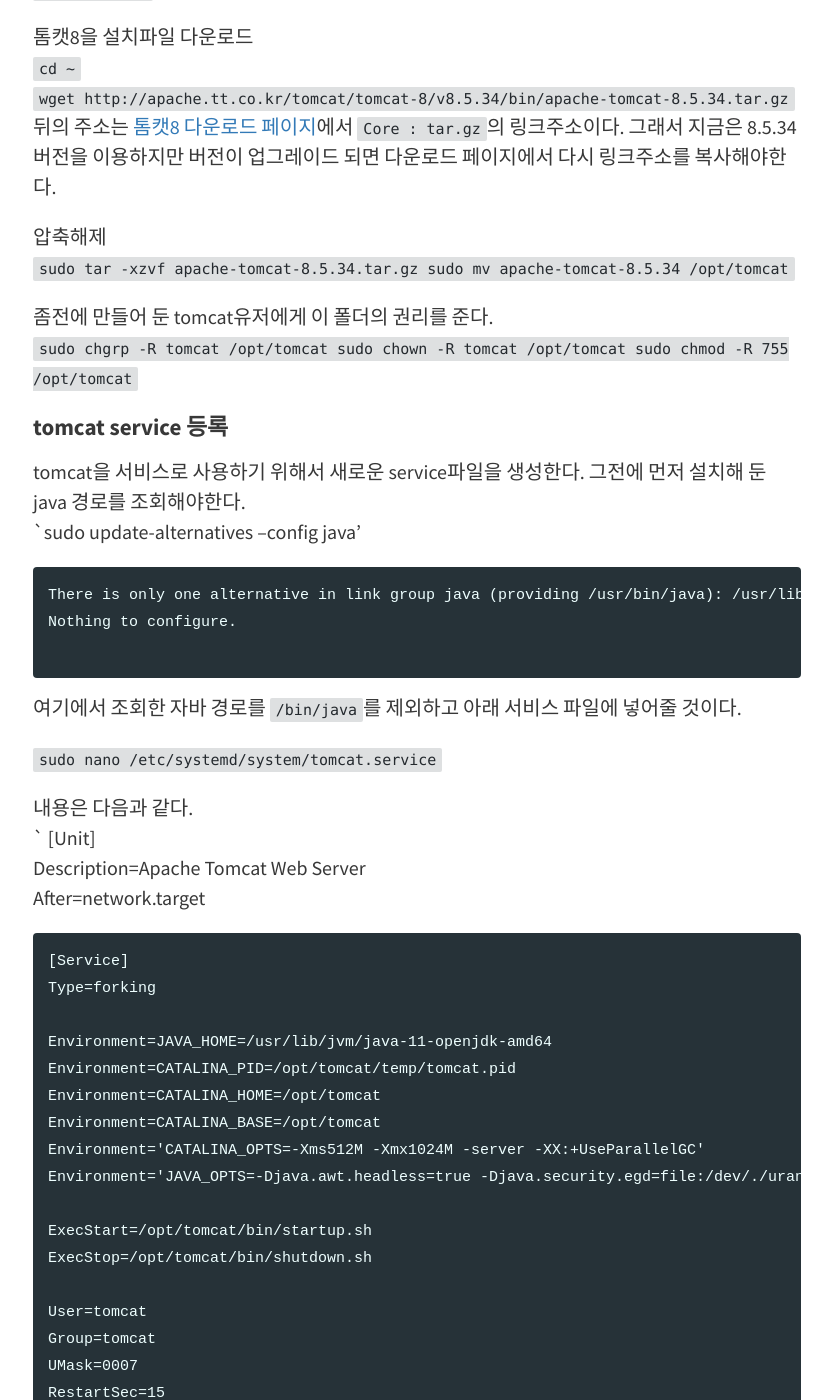
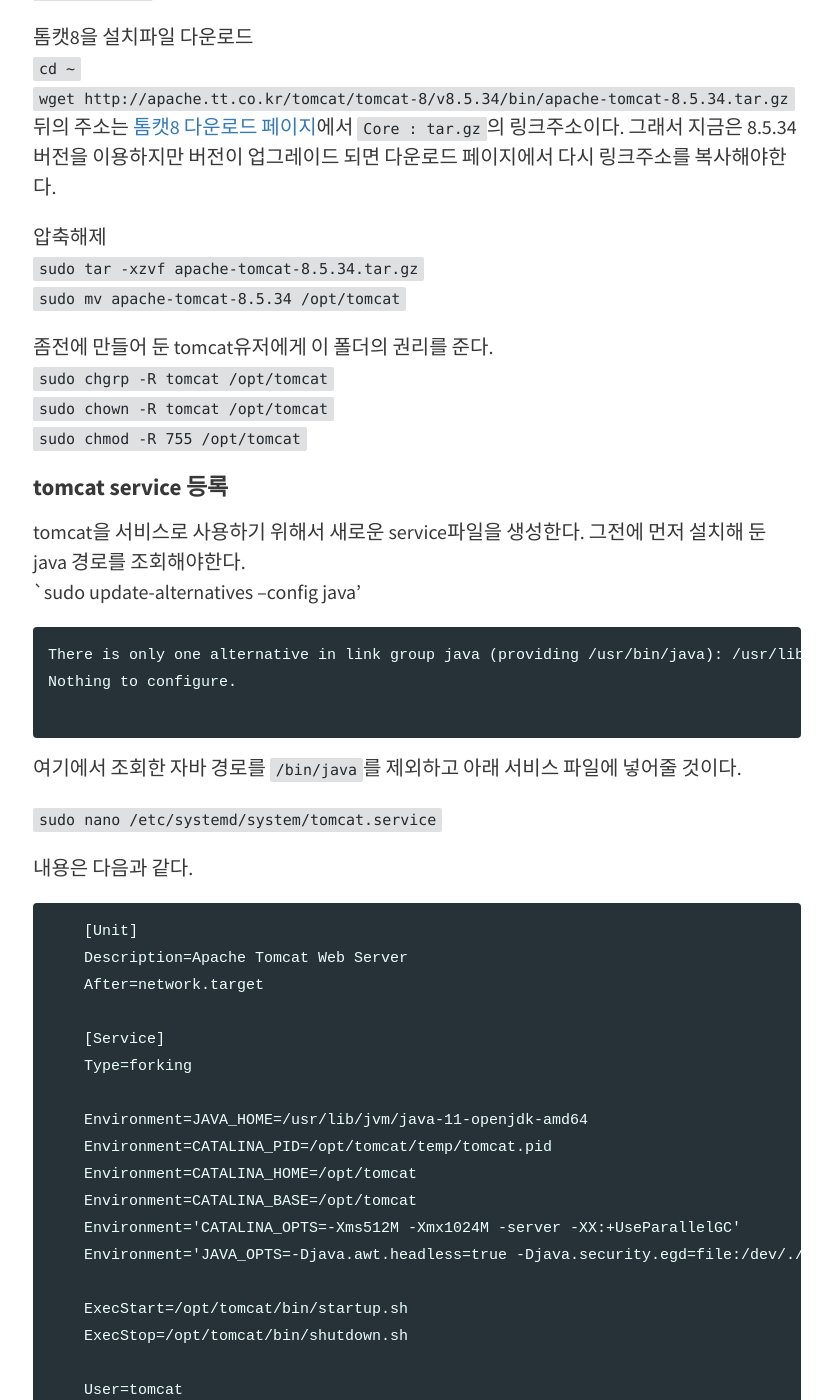
Before and after one commit to clemado1/blog-old, a Jekyll site: the page built from _posts/2018-09-18-AWS&ubuntu&tomcat8&letsencrypt-2.md, in a window 1280 px wide and 1400 px high, scrolled down 946 px. Shown: the whole window, without its empty margins (223-1055 px from the left). Built offline with Jekyll 4.4.1, drawn with Linux system fonts in a browser that asks for light colours; comment, search, counter and statistics services are not loaded; some of the changed text lies outside the part shown.

Commit message:
mod aws 2nd post

````diff
--- a/_posts/2018-09-18-AWS&ubuntu&tomcat8&letsencrypt-2.md
+++ b/_posts/2018-09-18-AWS&ubuntu&tomcat8&letsencrypt-2.md
@@ -36,13 +36,13 @@ jdk설치 완료. 다음을 통해 자바 버전을 확인한다.
 뒤의 주소는 [톰캣8 다운로드 페이지](http://tomcat.apache.org/download-80.cgi)에서 `Core : tar.gz`의 링크주소이다. 그래서 지금은 8.5.34 버전을 이용하지만 버전이 업그레이드 되면 다운로드 페이지에서 다시 링크주소를 복사해야한다.
 
 압축해제
-`sudo tar -xzvf apache-tomcat-8.5.34.tar.gz
-	sudo mv apache-tomcat-8.5.34 /opt/tomcat`
+`sudo tar -xzvf apache-tomcat-8.5.34.tar.gz`
+`sudo mv apache-tomcat-8.5.34 /opt/tomcat`
 
 좀전에 만들어 둔 tomcat유저에게 이 폴더의 권리를 준다.
-`sudo chgrp -R tomcat /opt/tomcat
-	sudo chown -R tomcat /opt/tomcat
-    sudo chmod -R 755 /opt/tomcat`
+`sudo chgrp -R tomcat /opt/tomcat`
+`sudo chown -R tomcat /opt/tomcat`
+`sudo chmod -R 755 /opt/tomcat`
 
 #### tomcat service 등록
 tomcat을 서비스로 사용하기 위해서 새로운 service파일을 생성한다. 그전에 먼저 설치해 둔 java 경로를 조회해야한다.
@@ -57,7 +57,7 @@ Nothing to configure.
 `sudo nano /etc/systemd/system/tomcat.service`
 
 내용은 다음과 같다.
-`
+```
     [Unit]
     Description=Apache Tomcat Web Server
     After=network.target
@@ -83,7 +83,7 @@ Nothing to configure.
 
     [Install]
     WantedBy=multi-user.target
-`
+```
 `nano`는 `ctrl+w - enter - crtl+x` 로 저장 및 종료할 수 있다.
 설정을 갱신하기 위해 `sudo systemctl daemon-reload`
 이제 systemsctl 명령어를 통해 톰캣을 제어할 수 있다.
@@ -125,10 +125,14 @@ Nothing to configure.
 
 `sudo nano /opt/tomcat/webapps/manager/META-INF/context.xml`
 하나밖에 없는 context 태그에서
-`allow="내\.집\.아이\.피|127\.\d+\.\d+\.\d+|::1|0:0:0:0:0:0:0:1" />`
+```
+allow="내\.집\.아이\.피|127\.\d+\.\d+\.\d+|::1|0:0:0:0:0:0:0:1" />
+```
 
 `sudo nano /opt/tomcat/webapps/host-manager/META-INF/context.xml`
-`allow="내\.집\.아이\.피|127\.\d+\.\d+\.\d+|::1|0:0:0:0:0:0:0:1" />`
+```
+allow="내\.집\.아이\.피|127\.\d+\.\d+\.\d+|::1|0:0:0:0:0:0:0:1" />
+```
 
 모두 수정했으면 `sudo systemctl restart tomcat` 톰캣을 재시작한다.
 
````
Also changed, not shown: other parts of _posts/2018-09-18-AWS&ubuntu&tomcat8&letsencrypt-2.md (+2 -1 lines).
